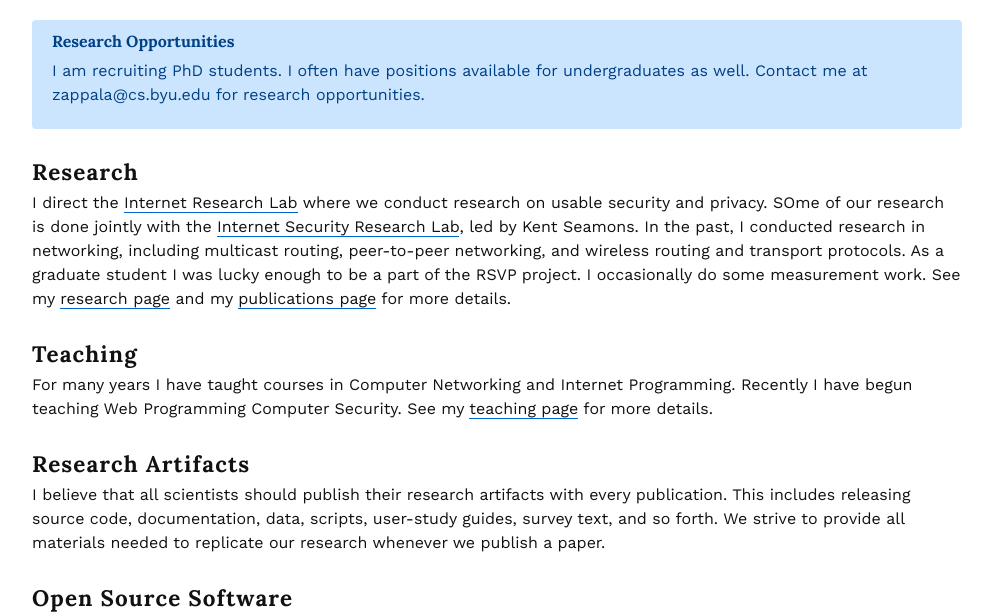
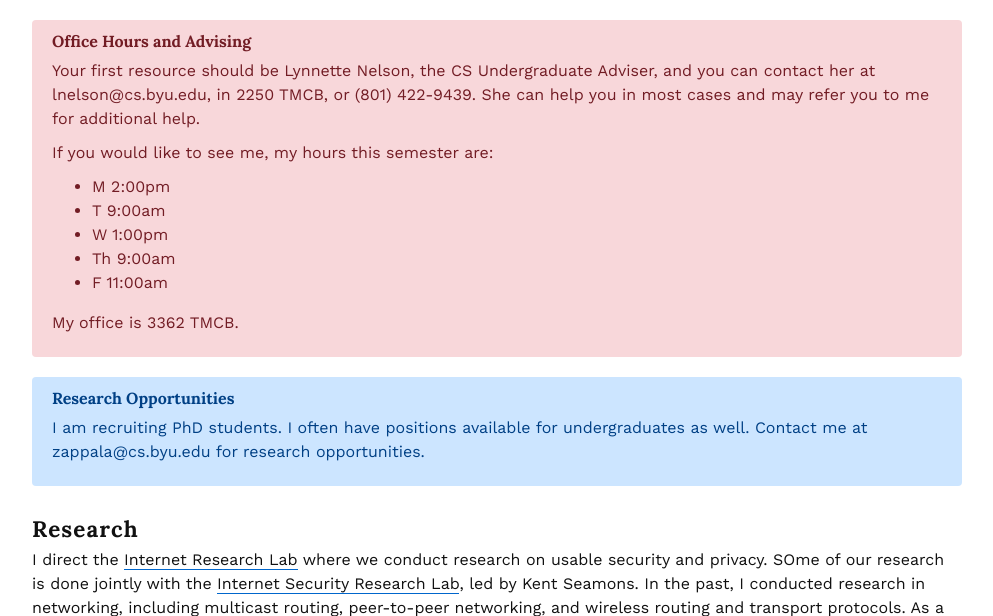
Before and after one commit to zappala/zappala, a Flask app: page / in a window 1280 px wide. Shown: the part 180-796 px from the top of the page, without its empty margins (143-1136 px from the left). Run offline with Flask 2, Linux system fonts and the light colour scheme; some libraries are stand-ins or nearby versions.

Commit message:
Add info for office hours.

```diff
--- a/templates/index.html
+++ b/templates/index.html
@@ -3,6 +3,33 @@
 {% block page %}
 
 {% filter markdown %}
+
+<div class="alert alert-danger">
+  <h4 class="alert-heading">Office Hours and Advising</h4>
+
+  <pI am the Faculty Undergraduate Adviser this year, so I am available
+  to help you with problems you are facing with your CS degree and
+  career planning advice.</p>
+
+  <p>Your first resource should be Lynnette Nelson, the CS Undergraduate
+  Adviser, and you can contact her at lnelson@cs.byu.edu, in 2250
+  TMCB, or (801) 422-9439.  She can help you in most cases and may
+    refer you to me for additional help.</p>
+
+  <p>If you would like to see me, my hours this semester are:</p>
+
+  <ul>
+    <li>M 2:00pm</li>
+    <li>T 9:00am</li>
+    <li>W 1:00pm</li>
+    <li>Th 9:00am</li>
+    <li>F 11:00am</li>
+  </ul>
+
+  <p>My office is 3362 TMCB.</p>
+
+</div>
+
 
 <div class="alert alert-primary">
   <h4 class="alert-heading">Research Opportunities</h4>
```
